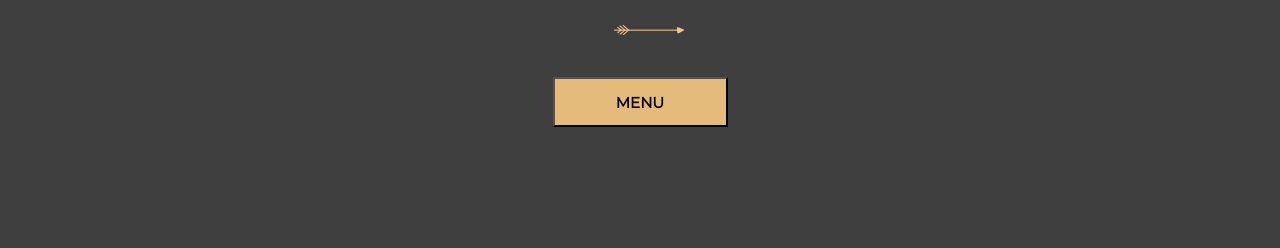
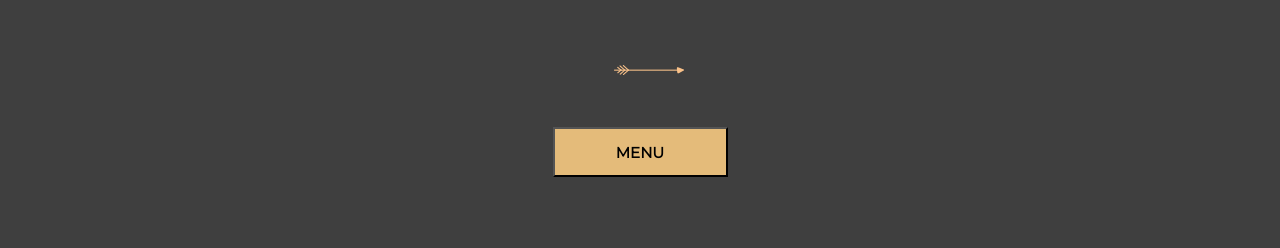
Before and after one commit to anettwu/weekly29, a plain HTML site: page index.html in a window 1280 px wide. Shown: the part 552-800 px from the top of the page. Drawn offline with Linux system fonts and the light colour scheme; a web font is replaced by a local one.

Commit message:
correct arrow

```diff
--- a/css/style.css
+++ b/css/style.css
@@ -146,8 +146,7 @@ html {
 .welcome__arrow {
 	width: 120px;
 	height: 50px;
-	margin: 0 auto;
-	padding: 40px 0;
+	margin: 40px auto;
 	background: url(../images/arrow.gif) no-repeat;
 }
 
```
